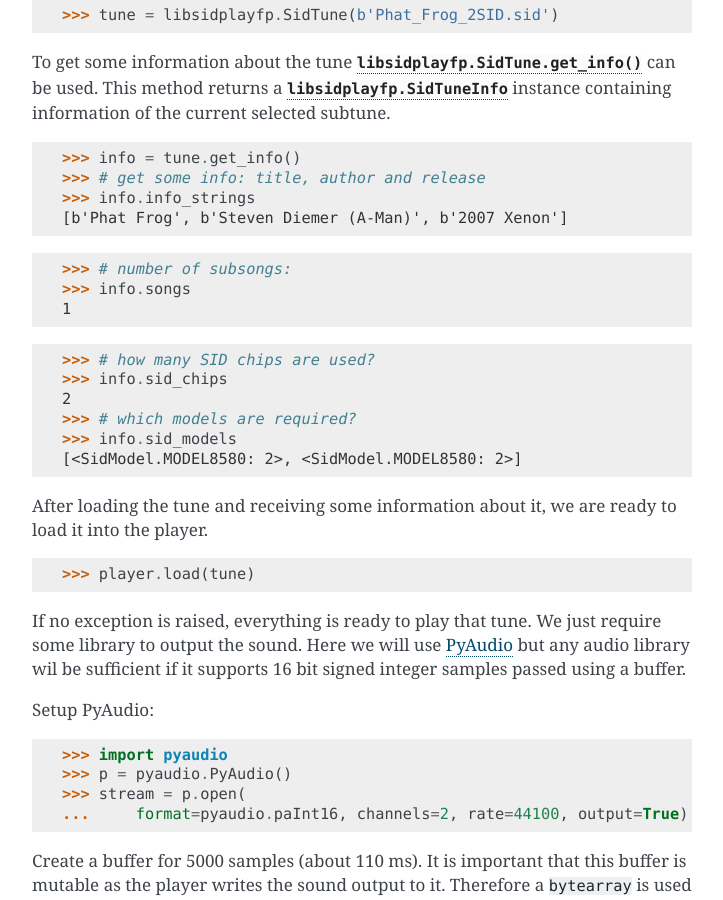
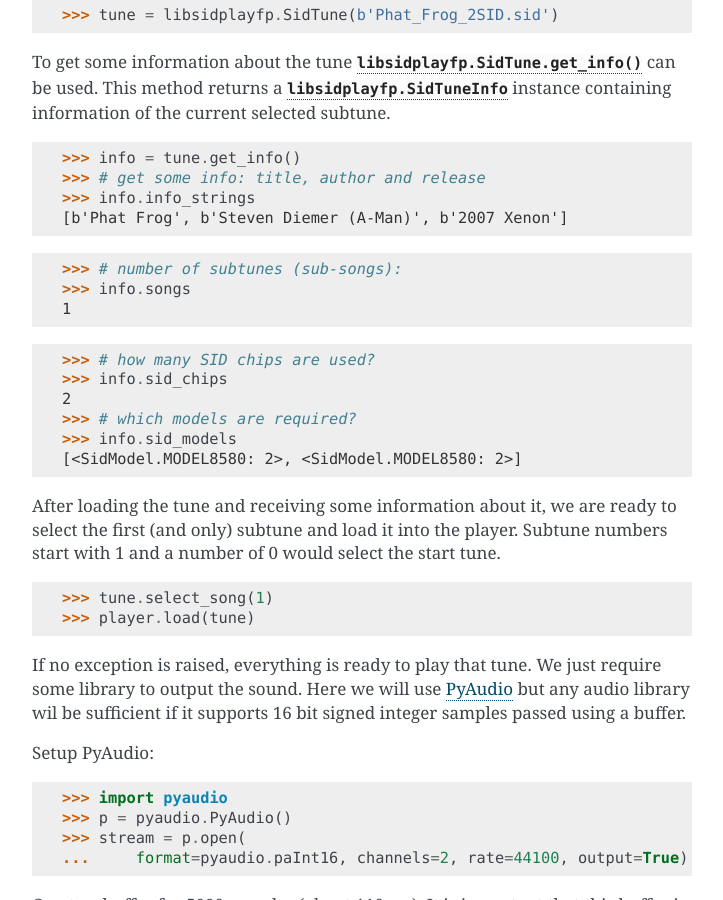
Before and after one commit to mtimmerkamp/libsidplayfp-python, a Sphinx documentation site: the page built from doc/example.rst, in a window 1280 px wide and 900 px high, scrolled down 1159 px. Shown: the whole window, without its empty margins (388-1111 px from the left). Built offline with Sphinx 7.4.7, drawn with Linux system fonts in a browser that asks for light colours.

Commit message:
Update example to include loading of a subtune.

```diff
--- a/doc/example.rst
+++ b/doc/example.rst
@@ -42,7 +42,7 @@ To get some information about the tune :py:func:`libsidplayfp.SidTune.get_info()
     >>> info.info_strings
     [b'Phat Frog', b'Steven Diemer (A-Man)', b'2007 Xenon']
 
-    >>> # number of subsongs:
+    >>> # number of subtunes (sub-songs):
     >>> info.songs
     1
 
@@ -53,8 +53,9 @@ To get some information about the tune :py:func:`libsidplayfp.SidTune.get_info()
     >>> info.sid_models
     [<SidModel.MODEL8580: 2>, <SidModel.MODEL8580: 2>]
 
-After loading the tune and receiving some information about it, we are ready to load it into the player.
+After loading the tune and receiving some information about it, we are ready to select the first (and only) subtune and load it into the player. Subtune numbers start with 1 and a number of 0 would select the start tune.
 
+    >>> tune.select_song(1)
     >>> player.load(tune)
 
 If no exception is raised, everything is ready to play that tune. We just require some library to output the sound. Here we will use `PyAudio <https://pypi.python.org/pypi/PyAudio/>`_ but any audio library wil be sufficient if it supports 16 bit signed integer samples passed using a buffer.
```
